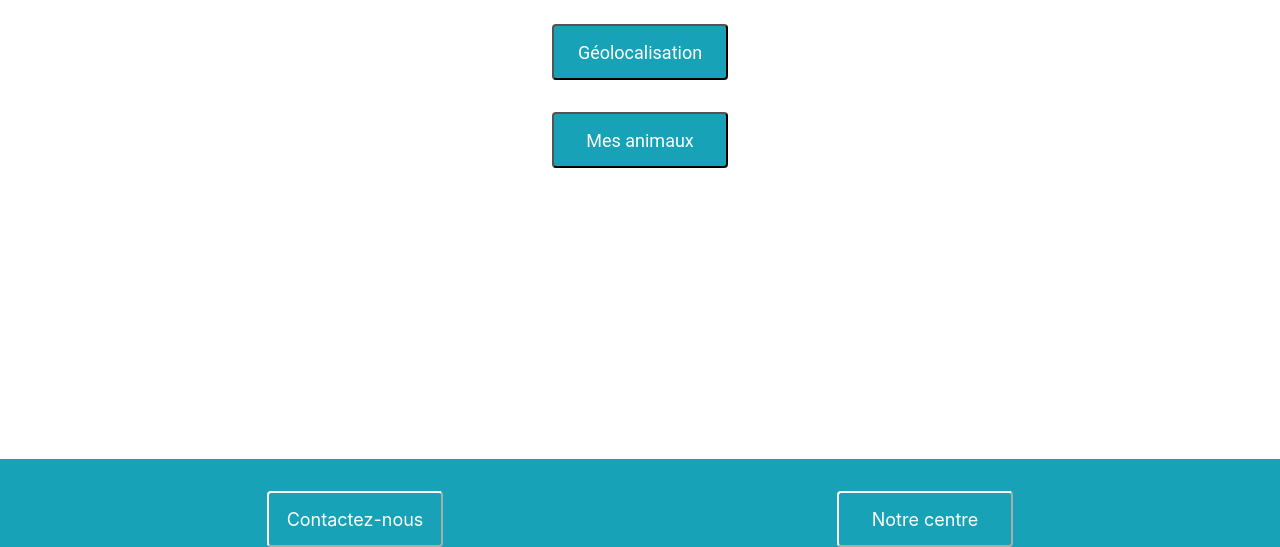
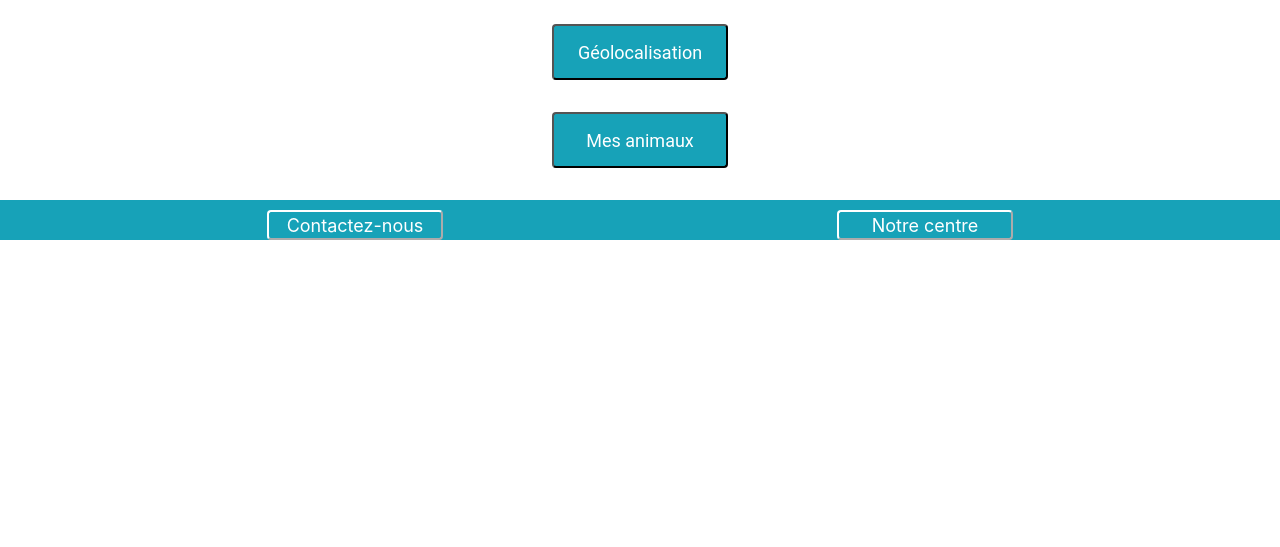
Before and after one commit to marie101010/pet.net, a PHP site: page /home.php in a window 1280 px wide. Shown: the part 253-800 px from the top of the page. Run offline with PHP 8.4, Linux system fonts and the light colour scheme; some libraries are stand-ins or nearby versions.

Commit message:
Footer+warning

```diff
--- a/views/footer.php
+++ b/views/footer.php
@@ -4,7 +4,7 @@
         align-items: flex-end;
         justify-content: space-around;
         width: 176px;
-        height: 56px;
+        height: 30px;
         padding: 0px 5px;
         border-radius: 4px;
         background-color: #17a2b8;
@@ -15,10 +15,10 @@
         text-align: center;
         display: block;
         margin: auto;
-        margin-top: 32px;
+        margin-top: 10px;
 }
 .footer {
-    position: fixed;
+
     left: 0;
     bottom: 0;
     width: 100%;
```
Also changed, not shown: C-V.txt (+10 -0 lines), public/edit.php (+9 -2 lines).
